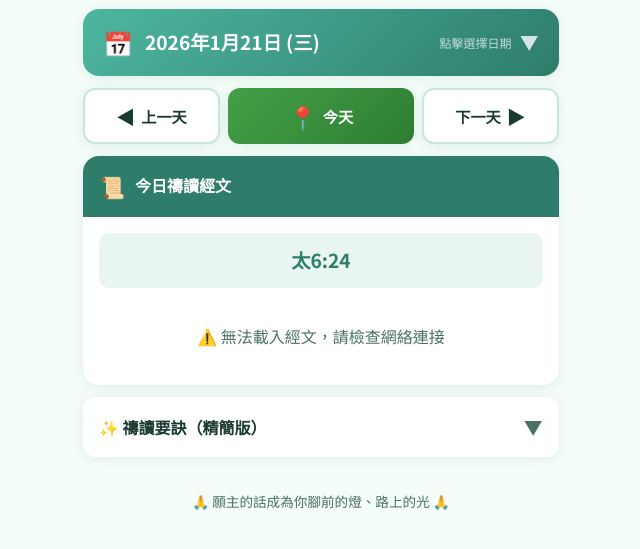
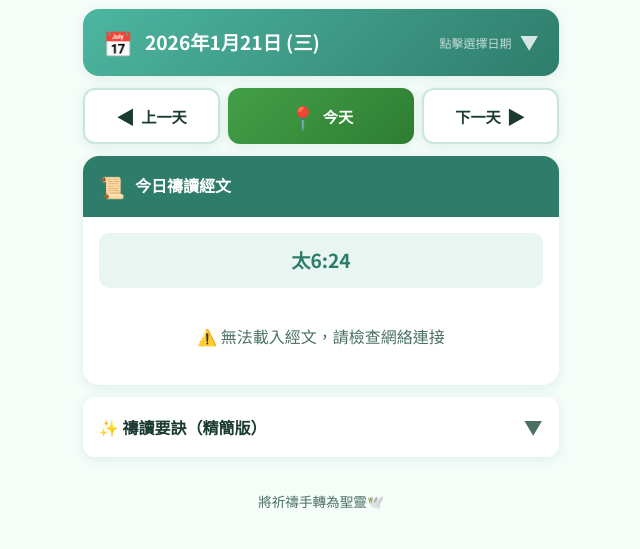
Before and after one commit to v2ryan/pray, a plain HTML site: page index.html in a window 1280 px wide. Shown: the part 105-654 px from the top of the page, without its empty margins (319-959 px from the left). Drawn offline with Linux system fonts and the light colour scheme; no server answers.

Commit message:
Update index.html

```diff
--- a/index.html
+++ b/index.html
@@ -655,7 +655,7 @@
         </div>
 
         <div class="footer">
-            <p>🙏 願主的話成為你腳前的燈、路上的光 🙏</p>
+            <p>將祈禱手轉為聖靈🕊️</p>
         </div>
     </div>
 
```
